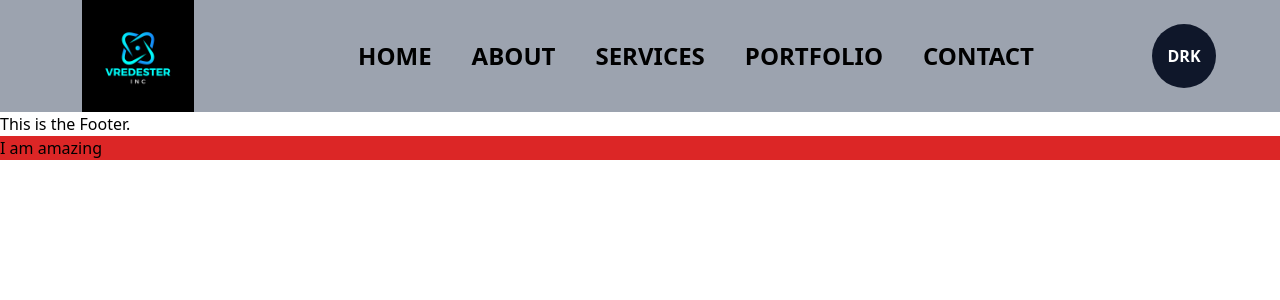
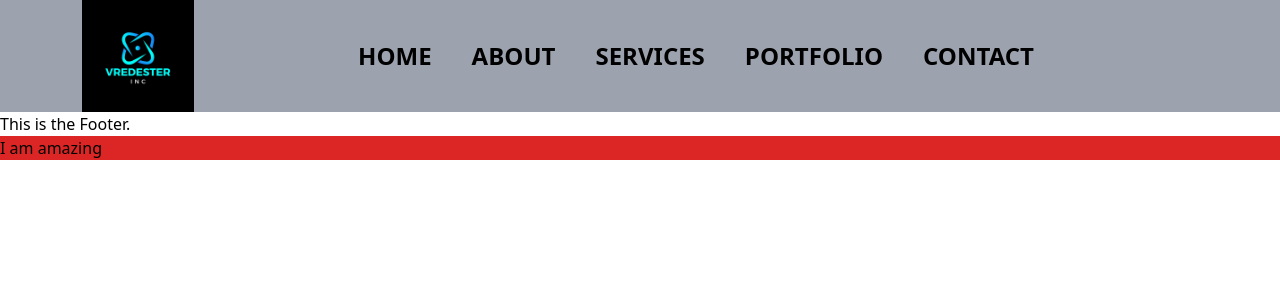
Before and after one commit to PeaceOloruntoba/Vredester, a React (Create React App) app in the folder vredester/: page / in a window 1280 px wide. Shown: the top 300 px of the page. Built offline with nearby package versions, Linux system fonts and the light colour scheme.

Commit message:
mffffffff

```diff
--- a/vredester/src/App.js
+++ b/vredester/src/App.js
@@ -1,15 +1,16 @@
-import { useState } from 'react';
+// import { useState } from 'react';
 import './App.css';
 import { logo } from './assets';
 import Footer from './components/Footer';
 
 function App() {
-  const [darkMode, setDarkMode] = useState(false);
-  const toggleDarkMode = () => {
-    setDarkMode(!darkMode);
-  }
+  // const [darkMode, setDarkMode] = useState(false);
+  // const toggleDarkMode = () => {
+  //   setDarkMode(!darkMode);
+  // }
   return (
-    <div className={`${darkMode && "dark"} App`}>
+    // <div className={`${darkMode && "dark"} App`}>
+    <div>
       <section>
         <nav className='flex items-center justify-around bg-gray-400 dark:bg-slate-900'>
           <div>
@@ -25,7 +26,7 @@ function App() {
         </ul>
           </div>
           <div>
-            <button className='absolute rounded-full w-16 h-16 top-6 right-16 bg-slate-900 dark:bg-slate-300 text-white dark:text-black font-semibold' onClick={toggleDarkMode}>{darkMode? "LHT" : "DRK"}</button>
+            {/* <button className='absolute rounded-full w-16 h-16 top-6 right-16 bg-slate-900 dark:bg-slate-300 text-white dark:text-black font-semibold' onClick={toggleDarkMode}>{darkMode? "LHT" : "DRK"}</button> */}
           </div>
         </nav>
       </section>
```
